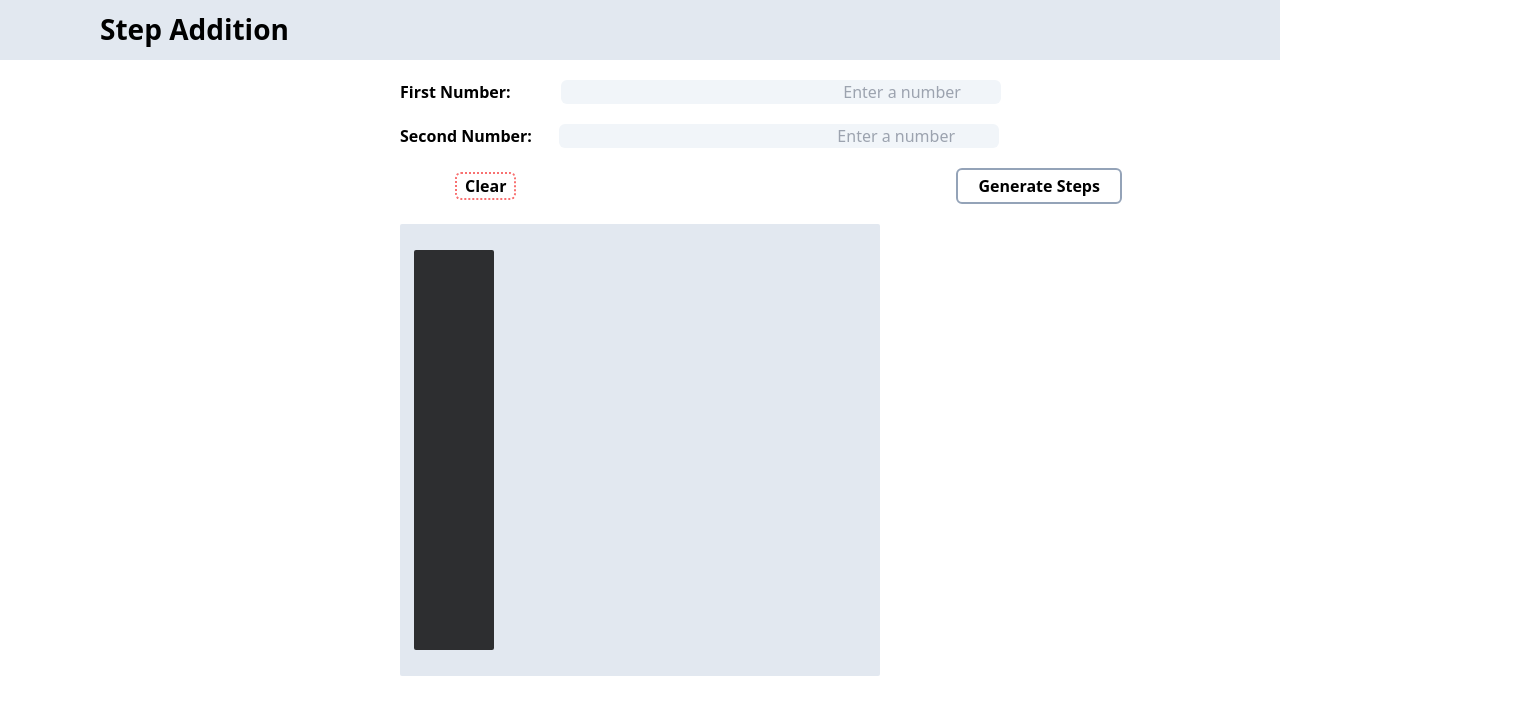
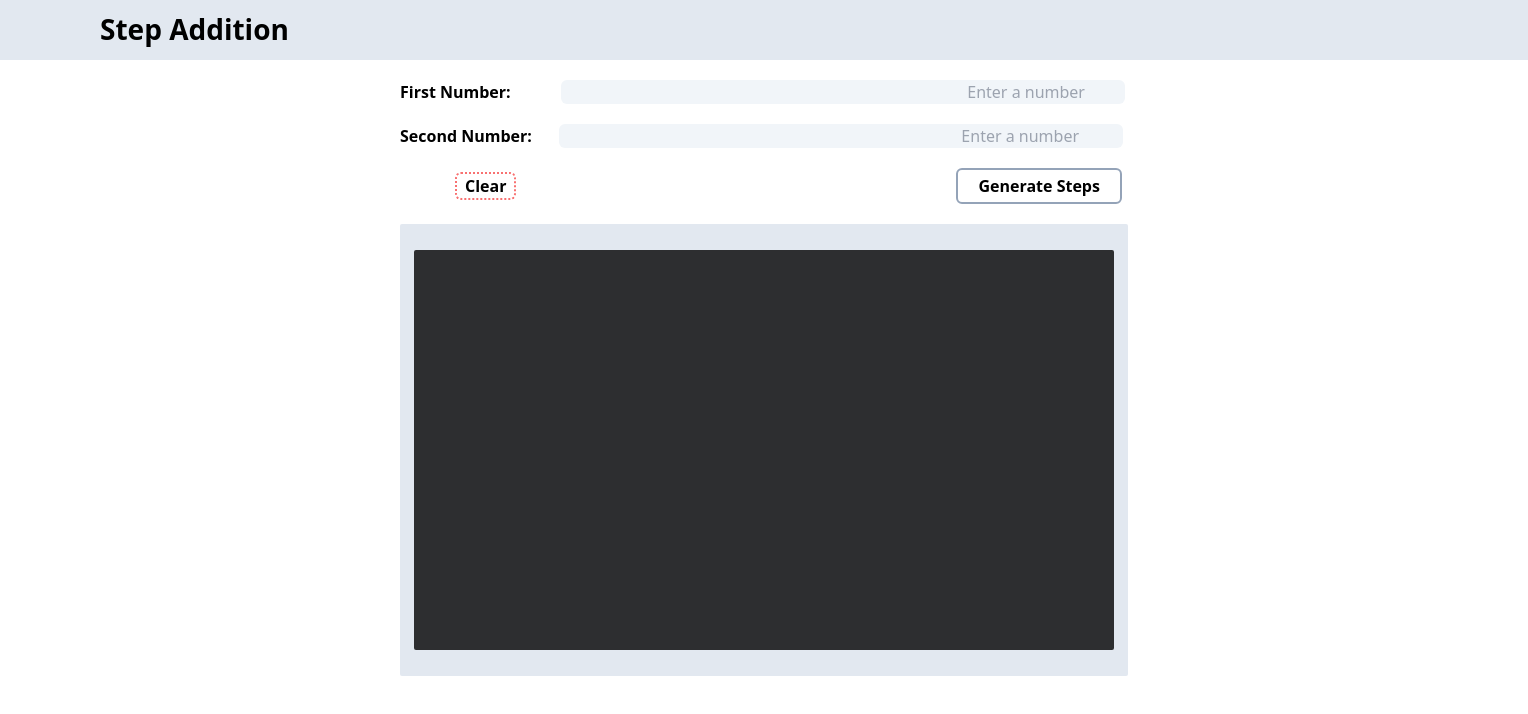
Before and after one commit to safil-badarudeen/Eqaim_Technology_assignment_Frontend, a React (Create React App) app: page / in a window 1280 px wide. Shown: the top 714 px of the page, 1528 px wide, since content can reach past the window. Built offline with nearby package versions, Linux system fonts and the light colour scheme.

Commit message:
Front end Bug fix - fixed bug which reduced the width of black result showing box, enabled minimum width

```diff
--- a/src/components/Home.js
+++ b/src/components/Home.js
@@ -79,7 +79,7 @@ function Home() {
         {/* response */}
 
         <div className="border-2 border-dotted flex border-transparent rounded-sm mx-[400px] h-fit mt-1 bg-slate-200">
-          <div className="bg-black/80 h-[400px] my-6 overflow-y-auto scrollbar-y-auto rounded-sm mx-3">
+          <div className="bg-black/80 h-[400px] my-6 min-w-[700px] overflow-y-auto scrollbar-y-auto rounded-sm mx-3">
 
             <p className="text-[27px] m-10 text-white">{JSON.stringify(result, null, 2)}</p>
 
```
